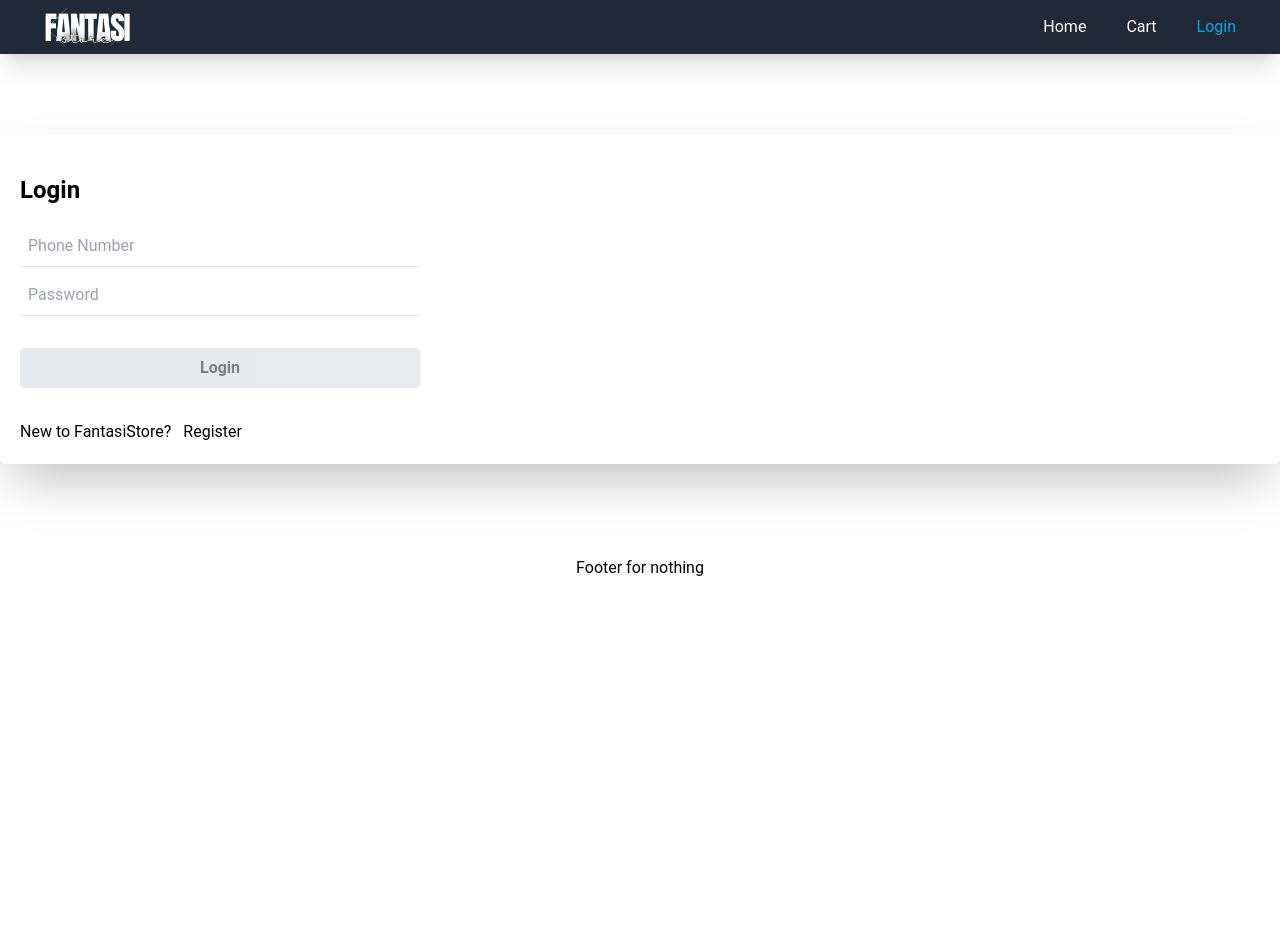
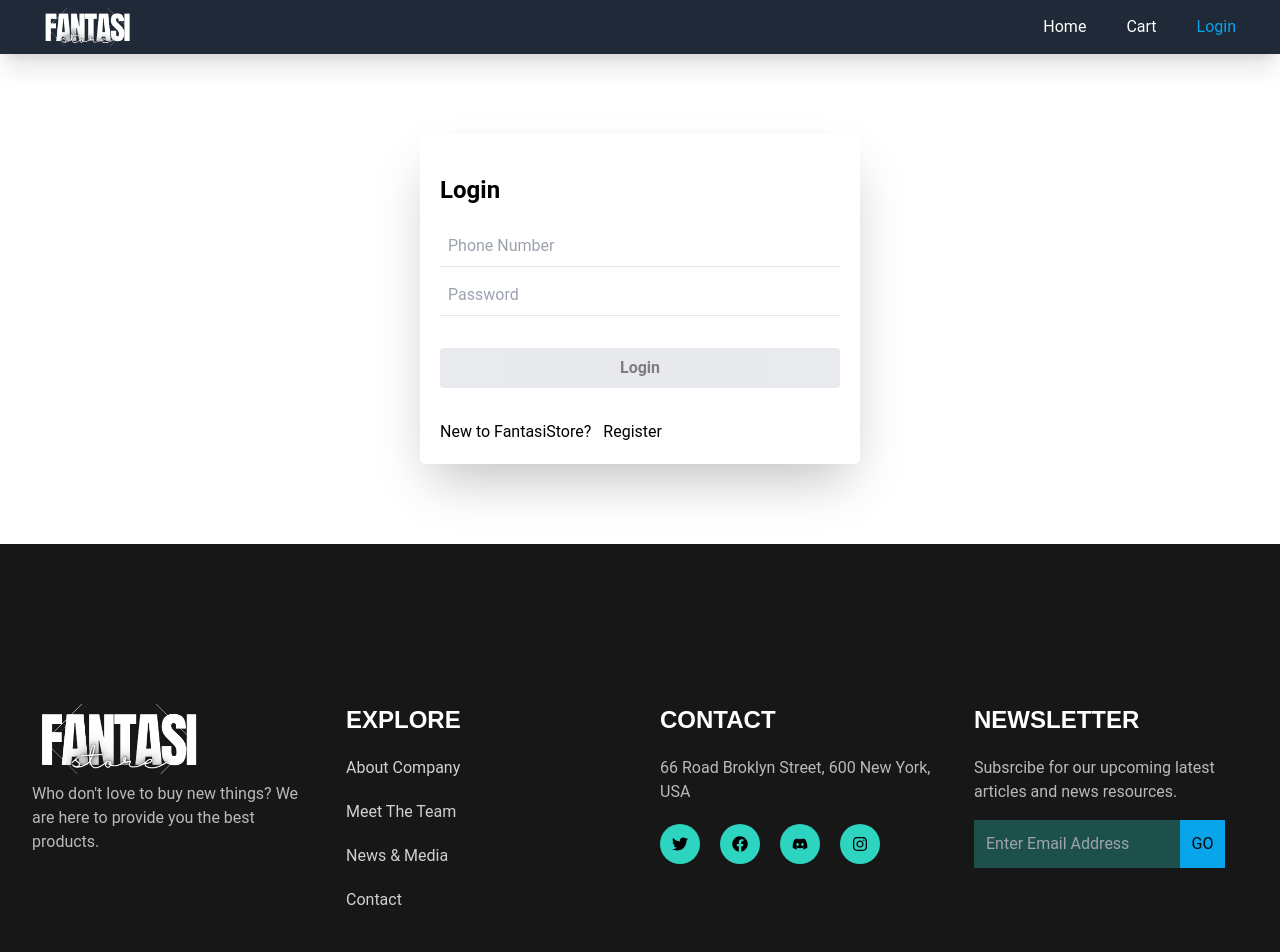
Before and after one commit to devvsakib/fantasi-store, a Next.js app: page /login in a window 1280 px wide. Shown: the top 952 px of the page. Before the commit the page ends 800 px from the top, so only its background shows below. Built offline with nearby package versions, Linux system fonts and the light colour scheme.

Commit message:
footer added

```diff
--- /dev/null
+++ b/components/CartItem.jsx
@@ -0,0 +1,21 @@
+import { FaTrash } from 'react-icons/fa'
+const CartItem = ({ product, handleRemove }) => {
+    console.log(process.env.MY_VAR);
+    return (
+        <div className="review">
+            <div>
+                <img src="/iphone.png" alt="prod img" />
+            </div>
+            <div className='review-details'>
+                <h2>iPhone 14 Pro max</h2>
+                <p>Price: $1999</p>
+            </div>
+            {/* <p className='quantity'>Quantity: {product.quantity}</p> */}
+            {/* <button onClick={() => handleRemove(product.id)}> */}
+            <FaTrash />
+            {/* </button> */}
+        </div>
+    )
+}
+
+export default CartItem
--- a/components/Footer.jsx
+++ b/components/Footer.jsx
@@ -1,7 +1,53 @@
+import { FaDiscord, FaFacebook, FaInstagram, FaTwitter } from "react-icons/fa"
+
+
 const Footer = () => {
   return (
-    <footer className="bg-base-200 py-3 text-center">
-        <p>Footer for nothing</p>
+    <footer className="bg-[#171717] footerBg">
+      <div className='max-w-[1280px] mx-auto px-8'>
+        <div className="my-20 grid grid-cols-1 pt-20 md:grid-cols-2 lg:grid-cols-4 gap-10">
+          <div>
+            <img className="w-44 mb-2" src="/logo.png" alt="FantasiStore" />
+            <p className="text-white/70 font-barlow">
+                Who don't love to buy new things? We are here to provide you the best products.
+            </p>
+          </div>
+          <div>
+            <h2 className="footerTitle">Explore</h2>
+            <ul className="flex flex-col gap-5 text-white/80 font-barlow">
+              <li>About Company</li>
+              <li>Meet The Team</li>
+              <li>News & Media</li>
+              <li>Contact</li>
+            </ul>
+          </div>
+          <div>
+            <h2 className="footerTitle">Contact</h2>
+            <p className="text-white/70 font-barlow">
+              66 Road Broklyn Street, 600 New York, USA
+            </p>
+            <ul className="font-semibold flex mt-5 gap-2 md:gap-5">
+              <li className="footerIcon"><FaTwitter /></li>
+              <li className="footerIcon"><FaFacebook /></li>
+              <li className="footerIcon"><FaDiscord /></li>
+              <li className="footerIcon"><FaInstagram /></li>
+            </ul>
+          </div>
+          <div>
+            <h2 className="footerTitle">Newsletter</h2>
+            <p className="text-white/70 font-barlow">
+              Subsrcibe for our upcoming latest articles and news resources.
+            </p>
+            <div className="mt-4">
+              <input type="text" placeholder="Enter Email Address" className="outline-none w-9/12 p-3 bg-teal-400/30 text-white" />
+              <button className="text-[#0A0A0A] bg-[#08A5EB] p-3">GO</button>
+            </div>
+          </div>
+        </div>
+      </div>
+      <div className="py-5 bg-[#111111]">
+        <p className="text-center text-white">© Copyright {new Date().getFullYear()} by FantasiStore</p>
+      </div>
     </footer>
   )
 }
--- /dev/null
+++ b/components/ProductCard.jsx
@@ -0,0 +1,18 @@
+import React from 'react'
+
+const ProductCard = ({product}) => {
+  return (
+    <div className="bg-white rounded-lg shadow-md p-5">
+    <div className="flex flex-col justify-center ">
+      <img src={product.image} alt={product.name} className="w-40 h-40 object-contain" />
+      <h2>{product.model}</h2>
+    </div>
+    <div className="flex justify-between mt-5">
+      <h2 className="font-semibold text-xl">${product.price}</h2>
+      <button className="bg-blue-500 text-white px-5 py-2 rounded-lg">Add to cart</button>
+    </div>
+  </div>
+  )
+}
+
+export default ProductCard
--- /dev/null
+++ b/data/categories.json
@@ -0,0 +1,22 @@
+[
+    {
+      "id": 1,
+      "brand": "Samsung",
+      "image": "https://raw.githubusercontent.com/devvsakib/fantasi-store/main/public/samsung.png"
+    },
+    {
+      "id": 2,
+      "brand": "Apple",
+      "image": "https://raw.githubusercontent.com/devvsakib/fantasi-store/main/public/iphone.png"
+    },
+    {
+      "id": 3,
+      "brand": "Realme",
+      "image": "https://raw.githubusercontent.com/devvsakib/fantasi-store/main/public/realme.png"
+    },
+    {
+        "id": 4,
+        "brand": "Oppo",
+        "image": "https://raw.githubusercontent.com/devvsakib/fantasi-store/main/public/oppo.png"
+    }
+]
--- a/pages/cart.js
+++ b/pages/cart.js
@@ -1,8 +1,12 @@
+import Layout from '@/components'
+import CartItem from '@/components/CartItem'
 import React from 'react'
 
 const cart = () => {
   return (
-    <div>cart</div>
+    <Layout>
+      <CartItem />
+    </Layout>
   )
 }
 
--- a/pages/index.js
+++ b/pages/index.js
@@ -1,30 +1,20 @@
 import Layout from "@/components";
 import Category from "@/components/Category";
 import HeroSection from "@/components/HeroSection";
+import ProductCard from "@/components/ProductCard";
+import categories from "@/data/categories";
+import { useEffect, useState } from "react";
 
 export default function Home() {
-  const categories = [
-    {
-      id: 1,
-      brand: "Samsung",
-      image: "/samsung.png"
-    },
-    {
-      id: 2,
-      brand: "Apple",
-      image: "/iphone.png"
-    },
-    {
-      id: 3,
-      brand: "Realme",
-      image: "/realme.png"
-    },
-    {
-      id: 4,
-      brand: "Oppo",
-      image: "/oppo.png"
-    }
-  ]
+  const [products, setProducts] = useState([])
+
+  useEffect(() => {
+    fetch('http://localhost:5000')
+      .then(res => res.json())
+      .then(json => setProducts(json))
+  }, [])
+
+  console.log(products)
   return (
     <div>
       <HeroSection />
@@ -33,10 +23,16 @@ export default function Home() {
           <h3 className="font-semibold text-xl">Explore Brands</h3>
           <div className="grid grid-cols-2 md:grid-cols-3 lg:grid-cols-4 gap-10 mt-5">
             {
-              categories.map(category => (
-                <Category key={category.id} category={category} />
-              ))
+              categories.map(category => <Category key={category.id} category={category} />)
             }
+          </div>
+          <div className="my-32">
+            <h1 className="mb-5 bg-clip-text text-transparent bg-gradient-to-tr to-teal-400 from-indigo-600 text-xl md:text-3xl font-bold text-center">Awesome Products</h1>
+            <div className="grid grid-cols-2 md:grid-cols-3 lg:grid-cols-4 gap-10 mt-5">
+              {
+                products.map(product => <ProductCard key={product.id} product={product} />)
+              }
+            </div>
           </div>
         </div>
       </Layout>
--- a/pages/login.js
+++ b/pages/login.js
@@ -1,8 +1,11 @@
+import Layout from "@/components"
 import LoginForm from "@/components/Auth/LoginForm"
 
 const Login = () => {
     return (
-        <LoginForm />
+        <Layout>
+            <LoginForm />
+        </Layout>
     )
 }
 
--- a/pages/register.js
+++ b/pages/register.js
@@ -1,7 +1,10 @@
+import Layout from "@/components";
 import RegisterForm from "@/components/Auth/RegisterForm";
 const Register = () => {
     return (
-        <RegisterForm />
+        <Layout>
+            <RegisterForm />
+        </Layout>
     )
 }
 
--- a/styles/globals.css
+++ b/styles/globals.css
@@ -14,5 +14,12 @@ main{
 }
 
 .btn-primary{
-    @apply bg-[#08A5EB] hover:bg-[#0b7baf] transition-all duration-150 ease-linear mt-5 text-white px-5 py-2 rounded-sm
+    @apply hover:bg-teal-400 bg-[#0b7baf] transition-all duration-150 ease-linear mt-5 text-white px-5 py-2 rounded-sm
 }
+
+.footerTitle{
+    @apply uppercase font-bold text-2xl mb-5 font-oswald text-white
+}
+.footerIcon{
+    @apply p-3 rounded-full bg-teal-400 hover:bg-primary transition-all duration-200 cursor-pointer ease-linear
+}
--- a/tailwind.config.js
+++ b/tailwind.config.js
@@ -13,7 +13,8 @@ module.exports = {
     extend: {
       colors: {
         primary: "#08A5EB",
-        secondary: "#f9a826",
+        secondary: "#08A5EB",
+        ter: "#f9a826"
       },
     },
   },
```
